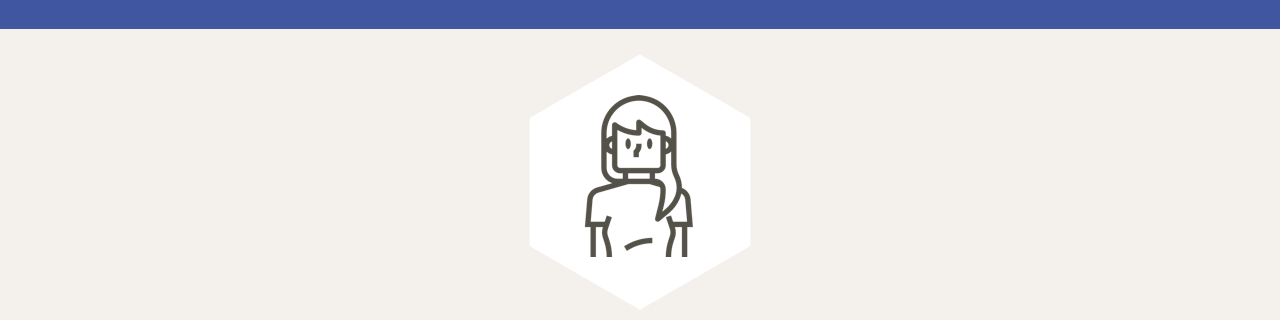
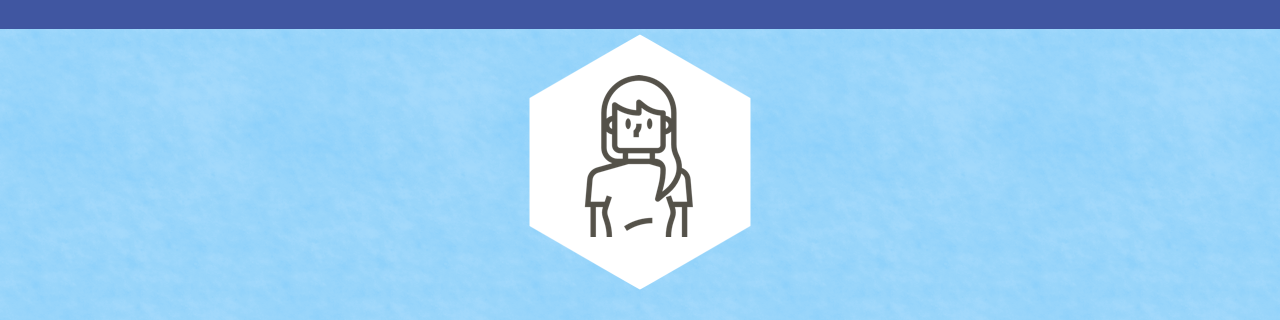
Before and after one commit to bitaj95/tweeter_app_2, a website: page public/index.html in a window 1280 px wide. Shown: the part 91-411 px from the top of the page. Drawn offline with nearby package versions, Linux system fonts and the light colour scheme.

Commit message:
Add a background-image to header

```diff
--- a/public/styles/header.css
+++ b/public/styles/header.css
@@ -9,7 +9,9 @@ header {
   justify-content: center;
   align-items: center;
   position: absolute;
-  top: 140px;
+  top: 120px;
   height: 400px;
   width: 100%;
+  background-color: #87cefa;
+  background-image: url("../images/nice-snow.png");
 }
```
Also changed, not shown: public/images/nice-snow.png (added).
